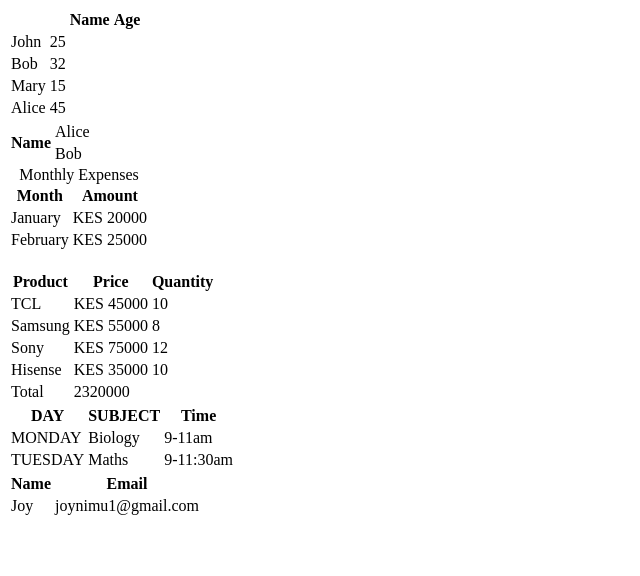
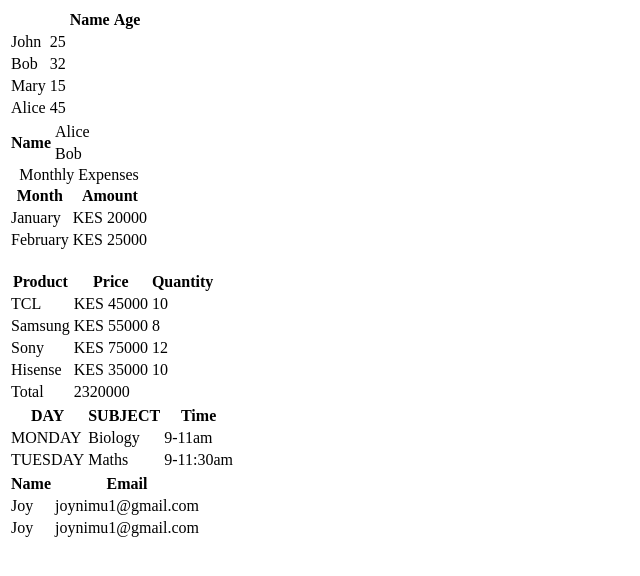
Before and after one commit to joykahugu/HTML-Tables2, a plain HTML site: page index.html in a window 1280 px wide. Shown: the whole page, without its empty margins (0-640 px from the left). Drawn offline with Linux system fonts and the light colour scheme.

Commit message:
Update index.html

```diff
--- a/index.html
+++ b/index.html
@@ -133,6 +133,10 @@
                 <td>Joy</td>
                 <td>joynimu1@gmail.com</td>
             </tr>
+            <tr>
+                <td>Joy</td>
+                <td>joynimu1@gmail.com</td>
+            </tr>
 
         </tbody>
     </table>
```
